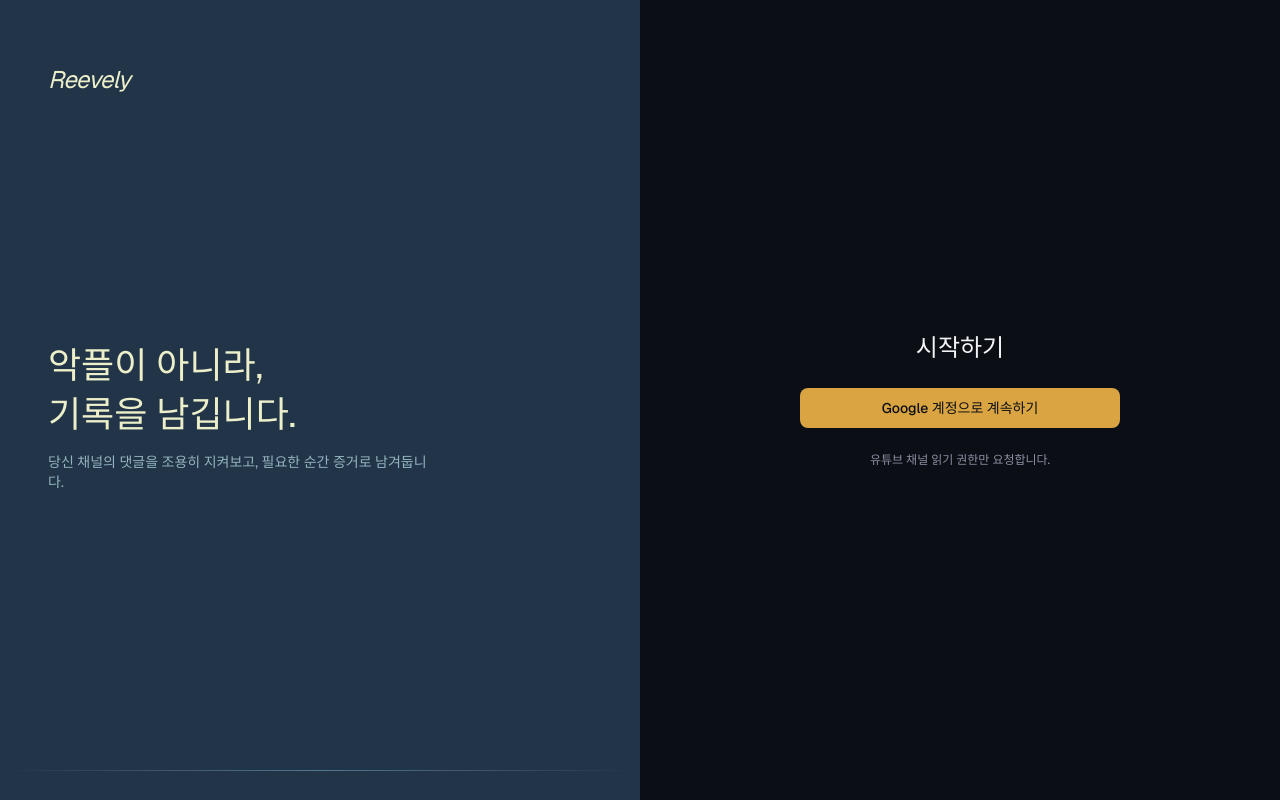
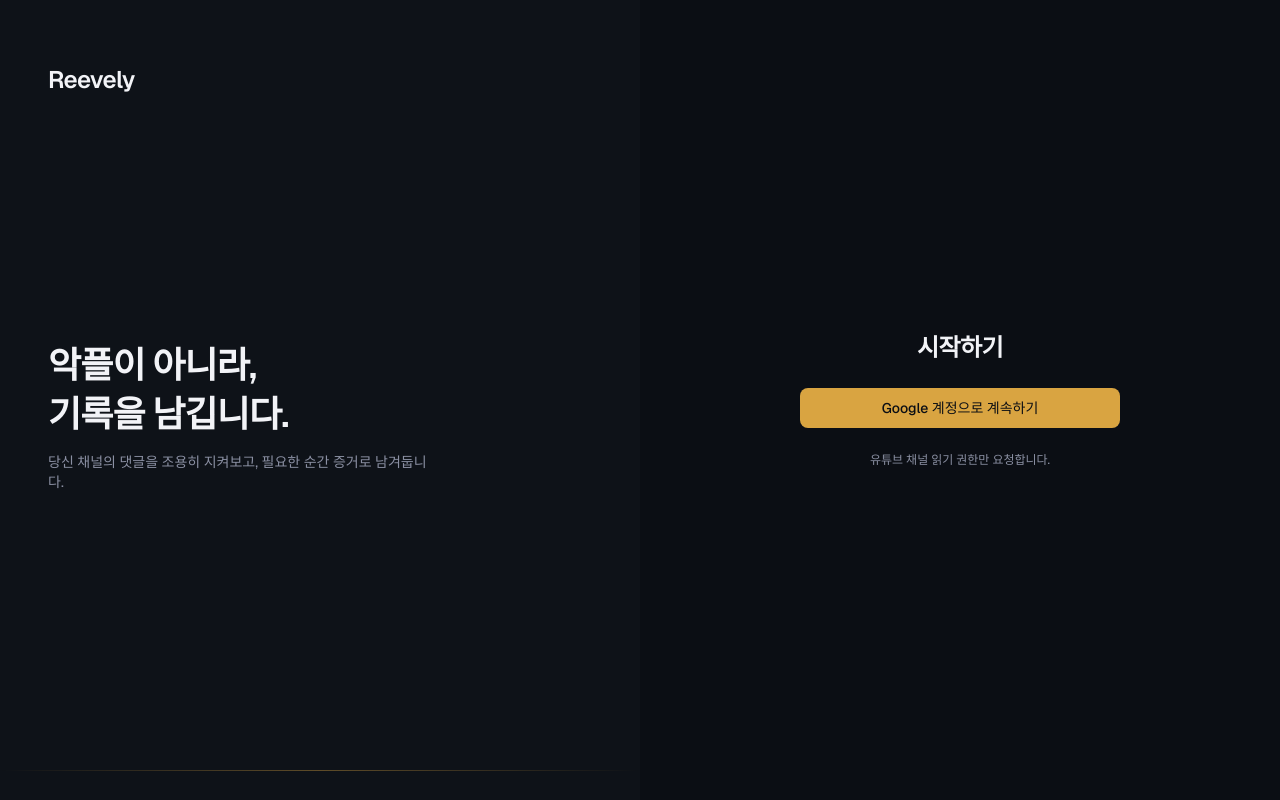
Before and after one commit to reevely7/Reevely, a Next.js app: page / in a window 1280 px wide. Built offline with nearby package versions, Linux system fonts and the light colour scheme; no server answers.

Commit message:
refactor: 로그인 화면 다크 톤 통일
좌/우 패널 모두 다크 배경으로 맞추고 스캔라인 포인트 색을
스틸블루에서 앰버로 교체. 세리프 헤딩 폰트 제거.

```diff
--- a/src/app/page.tsx
+++ b/src/app/page.tsx
@@ -30,25 +30,23 @@ export default async function Home({
 
   return (
     <main className="flex flex-1 flex-col md:flex-row">
-      {/* 왼쪽: 브랜드 패널 — 항상 다크 네이비(팔레트 반전), 다크모드 토글과 무관하게 고정 */}
-      <section className="relative flex flex-1 flex-col overflow-hidden bg-[#213448] px-8 py-12 text-[#ECEFCA] sm:px-12 md:py-16">
+      {/* 왼쪽: 브랜드 패널 — 사이드바와 같은 톤으로 살짝 분리된 레이어 */}
+      <section className="relative flex flex-1 flex-col overflow-hidden bg-sidebar px-8 py-12 text-sidebar-foreground sm:px-12 md:py-16">
         <div
           aria-hidden
-          className="animate-scan-sweep pointer-events-none absolute inset-x-0 h-px bg-gradient-to-r from-transparent via-[#547792] to-transparent"
+          className="animate-scan-sweep pointer-events-none absolute inset-x-0 h-px bg-gradient-to-r from-transparent via-primary/40 to-transparent"
         />
 
-        <p className="font-heading text-2xl italic tracking-tight">
-          Reevely
-        </p>
+        <p className="text-2xl font-semibold tracking-tight">Reevely</p>
 
         <div className="flex flex-1 items-center">
           <div className="max-w-sm space-y-3">
-            <h1 className="font-heading text-3xl leading-snug sm:text-4xl">
+            <h1 className="text-3xl leading-snug font-semibold tracking-tight sm:text-4xl">
               악플이 아니라,
               <br />
               기록을 남깁니다.
             </h1>
-            <p className="text-sm text-[#94B4C1]">
+            <p className="text-sm text-muted-foreground">
               당신 채널의 댓글을 조용히 지켜보고, 필요한 순간 증거로
               남겨둡니다.
             </p>
@@ -56,10 +54,12 @@ export default async function Home({
         </div>
       </section>
 
-      {/* 오른쪽: 크림 배경 — 실제 로그인 동작 */}
+      {/* 오른쪽: 페이지 배경 톤 — 실제 로그인 동작 */}
       <section className="flex flex-1 flex-col items-center justify-center gap-6 bg-background px-8 py-16 sm:px-12">
         <div className="w-full max-w-xs space-y-6 text-center">
-          <h2 className="font-heading text-2xl text-foreground">시작하기</h2>
+          <h2 className="text-2xl font-semibold tracking-tight text-foreground">
+            시작하기
+          </h2>
           {errorMessage && (
             <p className="rounded-md bg-risk-high-bg px-3 py-2 text-xs text-risk-high">
               {errorMessage}
```
